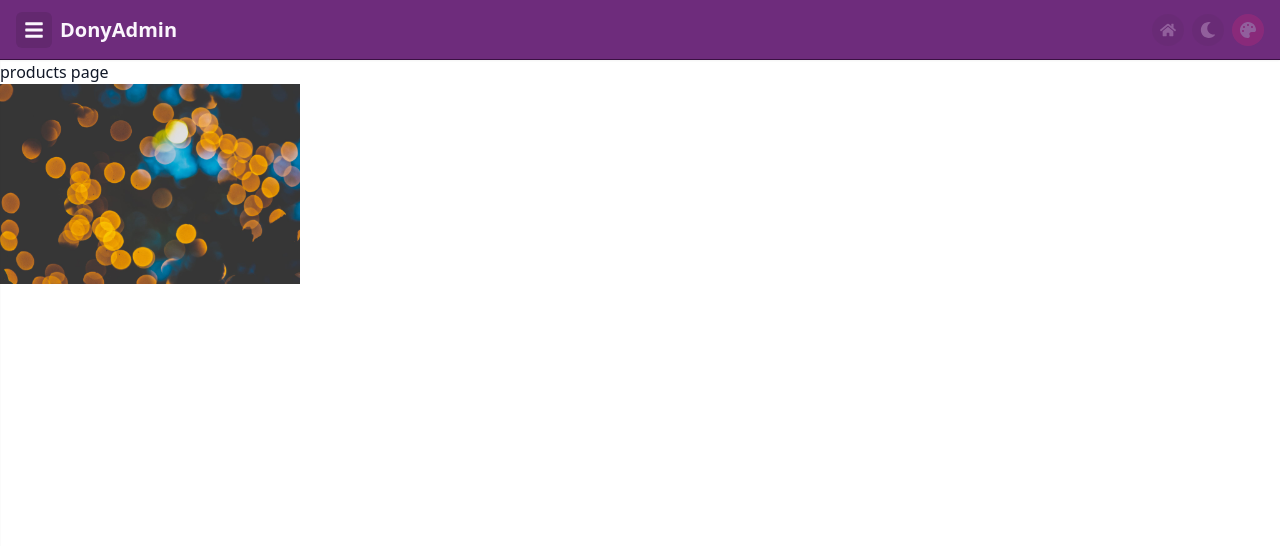
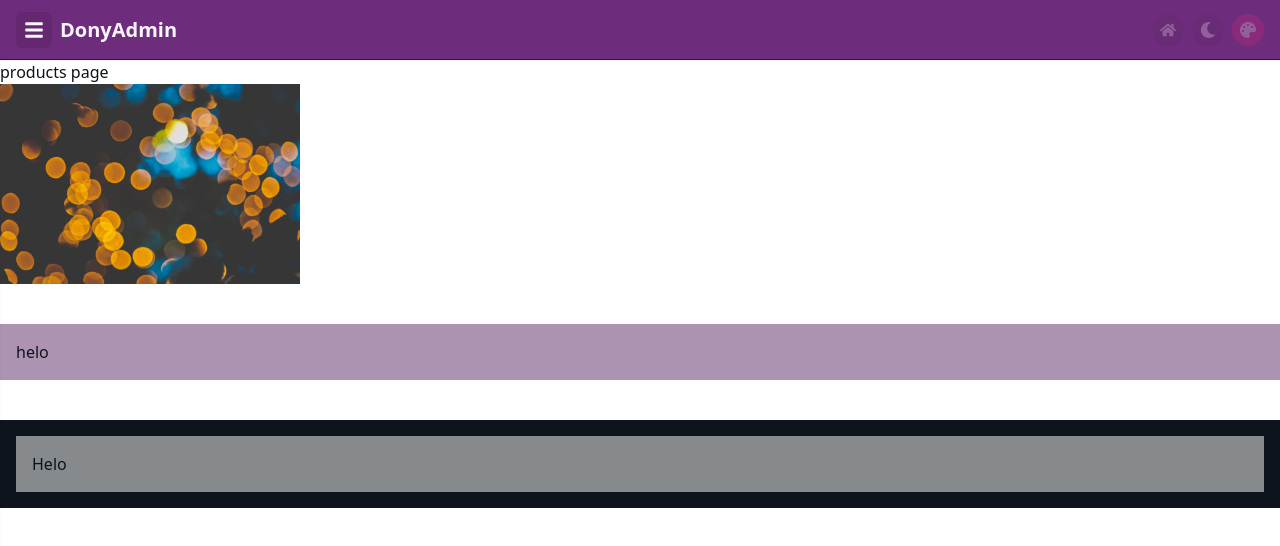
Before and after one commit to donis3/Dony-Next-SimpleAdmin, a Next.js app: page /products in a window 1280 px wide. Shown: the top 546 px of the page. Built offline with nearby package versions, Linux system fonts and the light colour scheme.

Commit message:
user context menu added theme color alpha channel enabled

```diff
--- a/app/(admin)/products/page.tsx
+++ b/app/(admin)/products/page.tsx
@@ -1,6 +1,6 @@
 export default function ProductsPage() {
 	return (
-		<div>
+		<div className="h-[1900px]">
 			products page
 			<img
 				src="./assets/bg-dark.jpg"
@@ -8,6 +8,16 @@ export default function ProductsPage() {
 				height="40"
 				width="300"
 			/>
+
+			<div className="w-full  p-4 mt-10 bg-primary-900/50">
+				helo
+			</div>
+
+			<div className="w-full  p-4 mt-10 bg-fgNeutral">
+				<div className="p-4 bg-bgNeutral/50">
+					Helo
+				</div>
+			</div>
 		</div>
 	);
 }
--- a/app/globals.css
+++ b/app/globals.css
@@ -14,51 +14,54 @@
 	}
 }
 
+/* Color themese generated with https://uicolors.app/create */
+/* Colors must be defined as rgb values only to enable alpha channel through tailwind config */
+
 @layer base {
 	:root {
-		--color-neutral-50: theme(colors.gray.50);
-		--color-neutral-100: theme(colors.gray.100);
-		--color-neutral-200: theme(colors.gray.200);
-		--color-neutral-300: theme(colors.gray.300);
-		--color-neutral-400: theme(colors.gray.400);
-		--color-neutral-500: theme(colors.gray.500);
-		--color-neutral-600: theme(colors.gray.600);
-		--color-neutral-700: theme(colors.gray.700);
-		--color-neutral-800: theme(colors.gray.800);
-		--color-neutral-900: theme(colors.gray.900);
-		--color-neutral-950: theme(colors.gray.950);
+		--color-neutral-50: 191 203 223;
+		--color-neutral-100: 182 199 216;
+		--color-neutral-200: 152 179 205;
+		--color-neutral-300: 110 152 185;
+		--color-neutral-400: 74 117 150;
+		--color-neutral-500: 55 84 109;
+		--color-neutral-600: 38 59 80;
+		--color-neutral-700: 27 41 55;
+		--color-neutral-800: 19 28 37;
+		--color-neutral-900: 14 20 27;
+		--color-neutral-950: 18 25 33;
 	}
 
 	.theme-fuchsia {
-		--color-primary-50: #fbf6fd;
-		--color-primary-100: #f7ecfb;
-		--color-primary-200: #edd7f7;
-		--color-primary-300: #e2b8ef;
-		--color-primary-400: #d08ee4;
-		--color-primary-500: #ba63d4;
-		--color-primary-600: #9e42b7;
-		--color-primary-700: #843497;
-		--color-primary-800: #6e2c7c;
-		--color-primary-900: #5d2966;
-		--color-primary-950: #3a1042;
+		--color-primary-50: 251 246 253;
+		--color-primary-100: 247 236 251;
+		--color-primary-200: 237 215 247;
+		--color-primary-300: 226 184 239;
+		--color-primary-400: 208 142 228;
+		--color-primary-500: 186 99 212;
+		--color-primary-600: 158 66 183;
+		--color-primary-700: 132 52 151;
+		--color-primary-800: 110 44 124;
+		--color-primary-900: 93 41 102;
+		--color-primary-950: 58 16 66;
 	}
 
 	.theme-green {
-		--color-primary-50: #f2fcf1;
-		--color-primary-100: #e0f9df;
-		--color-primary-200: #c1f2c0;
-		--color-primary-300: #90e68f;
-		--color-primary-400: #65d463;
-		--color-primary-500: #33b631;
-		--color-primary-600: #259623;
-		--color-primary-700: #20761f;
-		--color-primary-800: #1d5e1d;
-		--color-primary-900: #1a4d1a;
-		--color-primary-950: #092a0a;
+		--color-primary-50: 242 252 241;
+		--color-primary-100: 224 249 223;
+		--color-primary-200: 195 241 193;
+		--color-primary-300: 146 229 144;
+		--color-primary-400: 90 208 88;
+		--color-primary-500: 51 182 49;
+		--color-primary-600: 37 150 35;
+		--color-primary-700: 33 118 31;
+		--color-primary-800: 29 94 29;
+		--color-primary-900: 26 77 26;
+		--color-primary-950: 9 42 10;
 	}
 
 	.theme-light {
-		--bgNeutral: theme(colors.white);
+		--bgNeutral: 255 255 255;
 		--fgNeutral: var(--color-neutral-900);
 
 		--bgPrimary: var(--color-primary-200);
@@ -68,7 +71,7 @@
 
 	.theme-dark {
 		--bgNeutral: var(--color-neutral-900);
-		--fgNeutral: theme(colors.white);
+		--fgNeutral: 255 255 255;
 		--bgPrimary: var(--color-primary-500);
 		--fgPrimary: var(--color-primary-100);
 		--primary: var(--color-primary-400);
--- a/app/ui/sidebar/Sidebar.tsx
+++ b/app/ui/sidebar/Sidebar.tsx
@@ -6,8 +6,15 @@ import useClickOutside from "@/lib/useClickOutside";
 import Link from "next/link";
 import { usePathname } from "next/navigation";
 import { ReactNode, useContext, useEffect } from "react";
-import { FaBox, FaBoxes, FaEllipsisV, FaHome, FaUserCircle } from "react-icons/fa";
+import {
+	FaBox,
+	FaBoxes,
+	FaEllipsisV,
+	FaHome,
+	FaUserCircle,
+} from "react-icons/fa";
 import { MdDashboard } from "react-icons/md";
+import UserRow from "./UserRow";
 
 export default function Sidebar() {
 	const pathname = usePathname();
@@ -59,15 +66,7 @@ export default function Sidebar() {
 				</ul>
 			</nav>
 
-			<div className="bg-neutral-100  dark:bg-neutral-900 text-fgNeutral w-full px-3 py-4 border-t-2 border-primary-900 flex flex-row justify-between gap-2 items-center group">
-				<div className="flex items-center gap-2 text-xl font-medium opacity-70 group-hover:opacity-100">
-					<FaUserCircle className="text-blue-700" />
-					Username
-				</div>
-				<button type="button">
-					<FaEllipsisV />
-				</button>
-			</div>
+			<UserRow user={true} />
 		</aside>
 	);
 }
--- /dev/null
+++ b/app/ui/sidebar/UserRow.tsx
@@ -0,0 +1,75 @@
+"use client";
+import { cn } from "@/lib/helpers/utils";
+import { useState } from "react";
+import {
+	FaEllipsisV,
+	FaSignInAlt,
+	FaSignOutAlt,
+	FaUserCircle,
+} from "react-icons/fa";
+
+export default function UserRow({ user = false }) {
+	const [menuOpen, setMenuOpen] = useState(false);
+
+	if (!user) {
+		return (
+			<div className="w-full h-fit">
+				<div className="bg-neutral-100  dark:bg-neutral-900 text-fgNeutral w-full px-3 py-4 flex flex-row justify-between gap-2 items-center group relative">
+					<button
+						type="button"
+						className="w-full  p-2 rounded-md hover:bg-neutral-200  dark:hover:bg-neutral-800 flex gap-2 items-center justify-center text-blue-700 font-medium">
+						<FaSignInAlt className="text-blue-700" />
+						Log In
+					</button>
+				</div>
+			</div>
+		);
+	}
+	return (
+		<div className="w-full h-fit">
+			<div
+				className={cn(
+					"w-full bg-neutral-100  dark:bg-neutral-900 p-4  left-0   z-30 transition-transform ease-in-out duration-300",
+					menuOpen === false && "hidden",
+				)}>
+				<UserCtxMenu />
+			</div>
+
+			<div className="bg-neutral-100  dark:bg-neutral-900 text-fgNeutral w-full px-3 py-4 flex flex-row justify-between gap-2 items-center group relative">
+				<div className="flex items-center gap-2 text-base font-medium opacity-70 group-hover:opacity-100">
+					<FaUserCircle className="text-blue-700" />
+					Username
+				</div>
+				<button
+					type="button"
+					onClick={() => setMenuOpen(!menuOpen)}
+					className=" py-1 px-2 rounded-md">
+					<FaEllipsisV />
+				</button>
+			</div>
+		</div>
+	);
+}
+
+function UserCtxMenu() {
+	return (
+		<ul>
+			<li className="border-b dark:border-neutral-800">
+				<button
+					type="button"
+					className="w-full  p-2 rounded-md text-left  hover:bg-neutral-200 flex gap-2 items-center text-blue-700">
+					<FaUserCircle />
+					Profile
+				</button>
+			</li>
+			<li className="border-b dark:border-neutral-800">
+				<button
+					type="button"
+					className="w-full  p-2 rounded-md text-left hover:bg-neutral-200 flex gap-2 items-center text-blue-700">
+					<FaSignOutAlt />
+					LogOut
+				</button>
+			</li>
+		</ul>
+	);
+}
--- a/tailwind.config.ts
+++ b/tailwind.config.ts
@@ -17,22 +17,22 @@ const config: Config = {
 			// Custom Theme
 			colors: {
 				primary: {
-					50: "var(--color-primary-50)",
-					100: "var(--color-primary-100)",
-					200: "var(--color-primary-200)",
-					300: "var(--color-primary-300)",
-					400: "var(--color-primary-400)",
-					500: "var(--color-primary-500)",
-					600: "var(--color-primary-600)",
-					700: "var(--color-primary-700)",
-					800: "var(--color-primary-800)",
-					900: "var(--color-primary-900)",
-					950: "var(--color-primary-950)",
+					50: "rgb(var(--color-primary-50) / <alpha-value>)",
+					100: "rgb(var(--color-primary-100) / <alpha-value>)",
+					200: "rgb(var(--color-primary-200) / <alpha-value>)",
+					300: "rgb(var(--color-primary-300) / <alpha-value>)",
+					400: "rgb(var(--color-primary-400) / <alpha-value>)",
+					500: "rgb(var(--color-primary-500) / <alpha-value>)",
+					600: "rgb(var(--color-primary-600) / <alpha-value>)",
+					700: "rgb(var(--color-primary-700) / <alpha-value>)",
+					800: "rgb(var(--color-primary-800) / <alpha-value>)",
+					900: "rgb(var(--color-primary-900) / <alpha-value>)",
+					950: "rgb(var(--color-primary-950) / <alpha-value>)",
 				},
-				bgNeutral: "var(--bgNeutral)",
-				fgNeutral: "var(--fgNeutral)",
-				bgPrimary: "var(--bgPrimary)",
-				fgPrimary: "var(--fgPrimary)",
+				bgNeutral: "rgb(var(--bgNeutral) / <alpha-value>)",
+				fgNeutral: "rgb(var(--fgNeutral) / <alpha-value>)",
+				bgPrimary: "rgb(var(--bgPrimary) / <alpha-value>)",
+				fgPrimary: "rgb(var(--fgPrimary) / <alpha-value>)",
 			},
 		},
 	},
```
